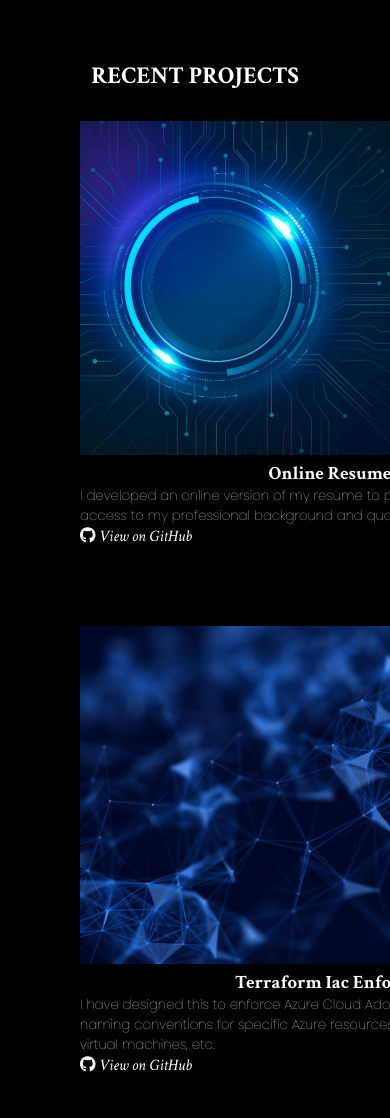
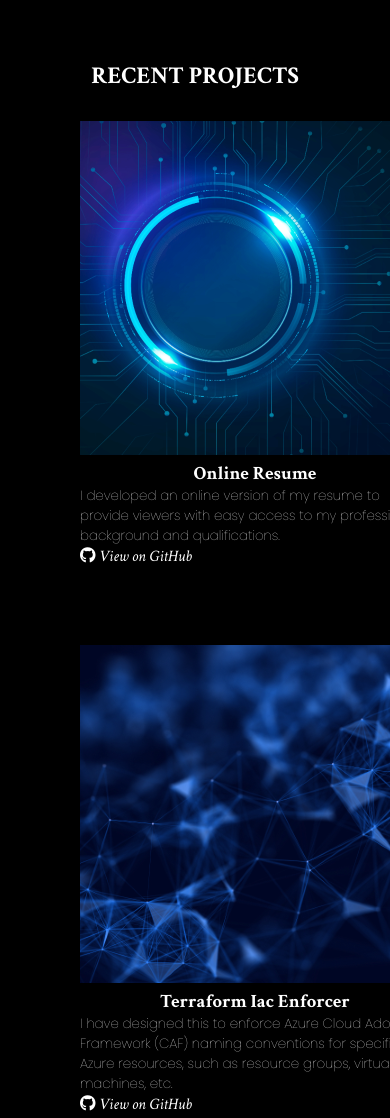
Before and after one commit to labenagha/my-portfolio, a plain HTML site: page index.html in a window 390 px wide. Shown: the part 520-1638 px from the top of the page. Drawn offline with Linux system fonts and the light colour scheme; a web font is replaced by a local one.

```diff
--- a/style.css
+++ b/style.css
@@ -358,9 +358,17 @@ section > h2 {
     }
 
     .parent {
-      flex-direction: column;
-      align-items: center;
+      flex-direction: column; /* Stack boxes vertically */
+      justify-content: center; /* Center boxes vertically */
+      align-items: center; /* Center boxes horizontally */
+      gap: 2rem; /* Add spacing between boxes */
+      margin: 0 auto; /* Center the container */
     }
+
+    .left-box, .right-box {
+      width: 90%; /* Make the boxes responsive */
+      max-width: 400px; /* Optional: Limit maximum width */
+  }
 }
 
 @media (max-width: 480px) {
@@ -399,6 +407,18 @@ section > h2 {
     .skill p {
       font-size: 0.9rem;
     }
+
+    .parent {
+      flex-direction: column;
+      justify-content: center;
+      align-items: center;
+      gap: 1.5rem;
+    }
+
+    .left-box, .right-box {
+        width: 100%; /* Full width on smaller screens */
+        max-width: 350px; /* Optional: Limit maximum width */
+    }
 }
 
 @media (max-width: 1024px) {
```
